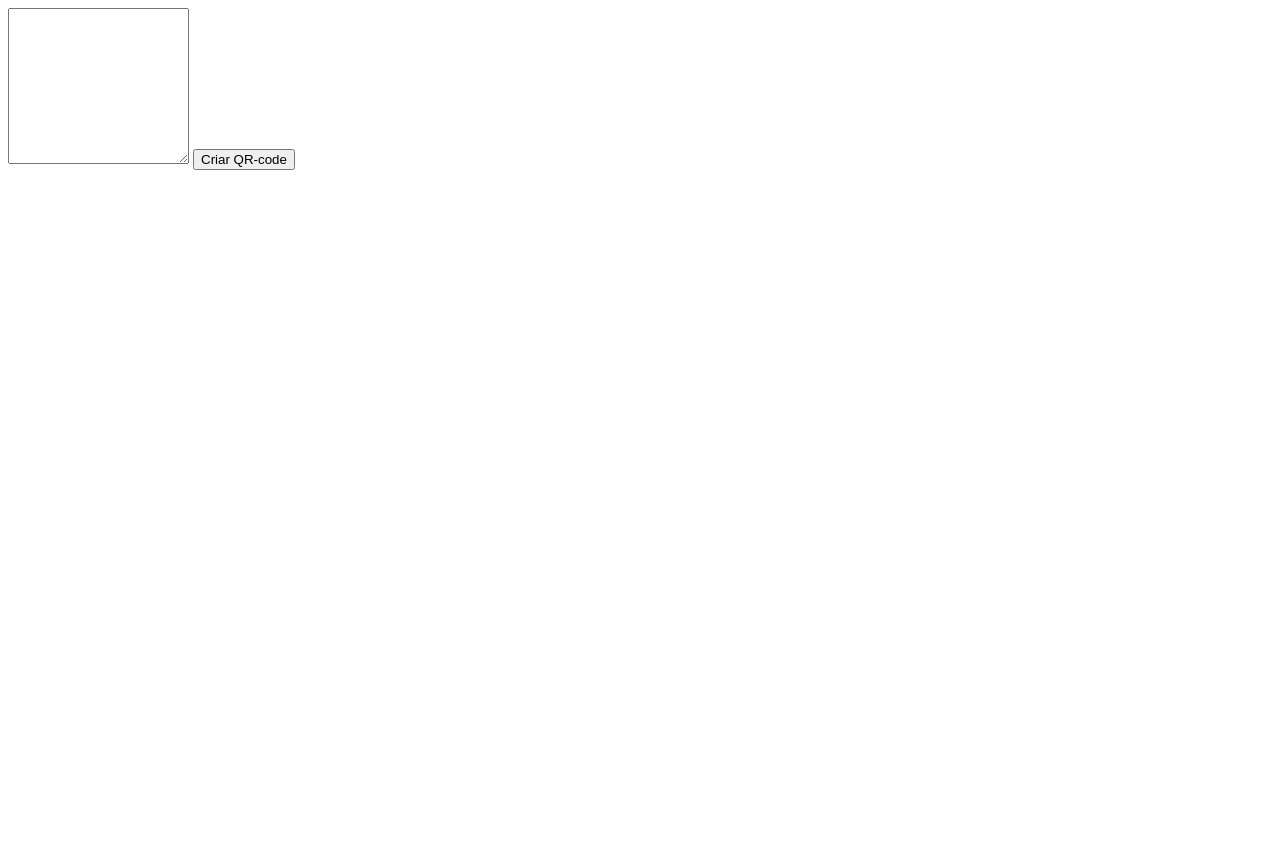
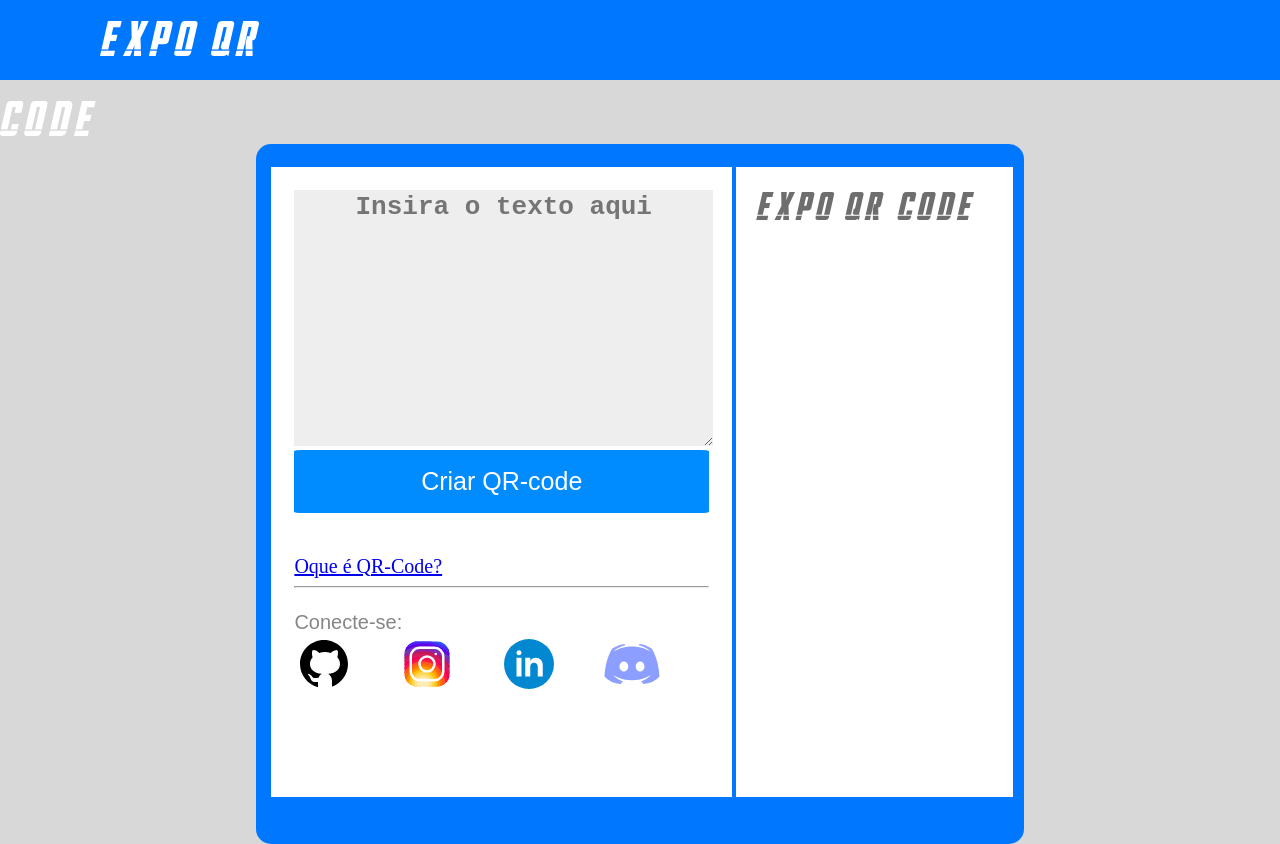
Before and after one commit to Felipesants/Qr-code-generator, a plain HTML site: page index.html in a window 1280 px wide. Before the commit the page ends 800 px from the top, so only its background shows below. Drawn offline with Linux system fonts and the light colour scheme.

Commit message:
commit concluído

```diff
--- /dev/null
+++ b/css/style.css
@@ -0,0 +1,210 @@
+@font-face {
+    font-family: 'DNY';
+    src: url(../fonts/BlackWidowMovie-d95Rg.ttf), url(fonts\WhiteDreamPersonalUseOnlyRegular-L37Rn.otf);
+}
+
+
+.navbar{
+
+    width: 100%;
+    height: 80px;
+    background-color: rgb(0, 119, 255);
+
+
+}
+
+.logo{
+
+    height: 80px;
+    top: 0;
+    width: 25%;
+
+}
+
+.expo{
+
+    font-family: 'DNY';
+    color: #ffff;
+    font-size: 50px;
+    line-height: 80px;
+    padding: 0 100px;
+
+}
+
+.expo_card{
+
+    font-family: 'DNY';
+    color: rgb(110, 110, 110);
+    font-size: 40px;
+    line-height: 80px;
+    margin: 0 20px;
+
+
+}
+
+.box-principal{
+
+    width: 60%;
+    height: 700px;
+    background-color: rgb(0, 119, 255);
+    margin-left: 20%;
+    margin-top: 5%;
+    border-radius: 15px;
+    position: relative;
+
+}
+
+.text-area{
+
+    width: 60%;
+    height: 90%;
+    vertical-align: top;
+    display: inline-block;
+    background-color: #ffff;
+    margin-left: 2%;
+    margin-top: 3%;
+
+}
+
+#txtinput{
+
+
+    margin-top: 5%;
+    width: 90%;
+    height: 40%;
+    margin-left: 5%;
+    border: none;
+    text-align: center;
+    outline: 0;
+    text-align: center;
+    font-size: 35px;
+    background-color: rgb(238, 238, 238);
+    max-height: 501px;
+    max-width: 631px;
+    min-width: 90%;
+    min-height: 40%;
+
+
+}
+
+#txtinput::placeholder{
+
+    font-size: 26px!important;
+    font-weight: 700!important;
+}
+
+
+
+
+.qr_image_dowload{
+
+    width: 36%;
+    height: 90%;
+    background-color: #ffff;
+    display: inline-block;
+    margin-top: 3%;
+
+}
+
+#QRCodeImage{
+
+    position: absolute;
+
+}
+
+.bttn-gerar{
+
+    width: 90%;
+    margin-left: 5%;
+    height: 10%;
+    background-color: rgb(0, 140, 255);
+    border: none;
+    border-radius: 2%;
+    cursor: pointer;
+    color: #ffff;
+    font-size: 25px;
+
+}
+
+.bttn-gerar:hover{
+
+    background-color: rgb(43, 86, 121);
+
+}
+
+
+
+#txtQrcode{
+
+    font-family: 'Lato', sans-serif;
+    font-size: 60px;
+
+}
+
+
+.imgQR{
+
+    margin-top: 2%;
+    margin-left: 12%;
+}
+
+.txtQRcode{
+
+    margin-top: 12%;
+    margin-left: 20%;
+    background-color: rgb(202, 202, 202);
+    width: 60%;
+    text-align: center;
+}
+
+
+
+.media{
+
+    height:30%;
+    width: 90%;
+    margin-left: 5%;
+    margin-top: 5%;
+
+
+}
+
+#lin{
+
+    margin-top: 10%;
+    width: 100%;
+
+}
+
+
+#icons{
+
+    position:absolute;
+    margin-top: 2%;
+    width: 50%;
+
+}
+
+#icons a{
+
+    margin-left: 10%;
+}
+
+#signi_qrcode{
+
+    font-size: 20px;
+    font-family: 'Tiro Telugu', serif;
+
+}
+
+#signi_qrcode::before{
+
+    color: red;
+}
+
+#conect{
+
+    font-size: 20px;
+    font-family: Fantasy;
+    color: rgb(134, 134, 134);
+}
--- a/index.html
+++ b/index.html
@@ -2,19 +2,80 @@
 <html lang="pt-br">
 
 <head>
+
     <meta charset="UTF-8">
     <meta http-equiv="X-UA-Compatible" content="IE=edge">
     <meta name="viewport" content="width=device-width, initial-scale=1.0">
     <title>Gerador QR-code</title>
+
+    <link rel="stylesheet" href="../Qr-code-generator/css/style.css">
 </head>
 
-<body>
+<body style="margin: 0; background-color:rgb(216, 216, 216);">
 
-    <textarea maxlength="256" rows="10"></textarea>
-    <button onclick="GerarQRcode()">Criar QR-code</button>
-    <img src="" alt="" id="QRCodeImage">
+    <div id="container">
+
+        <div class="navbar">
+
+            <div class="logo">
+                <label class="expo">EXPO QR-CODE</label>
+            </div>
+
+
+        </div>
+
+        <div class="box-principal">
+
+            <div class="text-area">
+
+                <textarea maxlength="256" rows="10" id="txtinput" placeholder="Insira o texto aqui"></textarea>
+                <button onclick="GerarQRcode()" class="bttn-gerar">Criar QR-code</button>
+
+                <div class="media">
+
+                    <div id="lin">
+                        <a href="https://www.kaspersky.com.br/resource-center/definitions/what-is-a-qr-code-how-to-scan" id="signi_qrcode">Oque é QR-Code?</a>
+                        <hr>
+                        <div id="icons">
+                            <label id="conect"> Conecte-se:</label>
+                            <br>
+                            <a href="https://github.com/Felipesants" style="margin-left: 0;"><img src="icons\icons8-github.svg"/></a>
+                            <a href="https://www.instagram.com/felipe_cwb2/"><img src="icons\icons8-instagram.svg"></a>
+                            <a href=""><img src="icons\icons8-linkedin-circundado.svg"></a>
+                            <a href=""><img src="icons\icons8-logo-discord-60.svg"></a>
+                        </div>
+
+                    </div>
+
+                </div>
+
+            </div>
+
+
+
+            <div class="qr_image_dowload">
+
+                    <label class="expo_card">EXPO QR-CODE</label>
+
+                    <div class="txtQRcode">
+                    <label  id="txtQrcode"></label>
+                    </div>
+
+                    <div class="imgQR">
+                    <img src="" alt="" id="QRCodeImage">
+                    </div>
+
+            </div>
+
+        </div>
+
+
+    </div>
+
+
 
     <script src="./js/script.js"></script>
+
 </body>
 
 </html>
--- a/js/script.js
+++ b/js/script.js
@@ -2,8 +2,10 @@ function GerarQRcode(){
 
     var inputUser = document.querySelector('textarea').value;
 
+    document.getElementById('txtQrcode').innerHTML = document.querySelector('textarea').value;
+
     //Api gerador de QR-code Google
-    var APIqrcode = 'https://chart.googleapis.com/chart?cht=qr&chs=500x500&chl=';
+    var APIqrcode = 'https://chart.googleapis.com/chart?cht=qr&chs=300x300&chl=';
 
     var conteudoQRcode = APIqrcode + encodeURIComponent(inputUser);
 
```
Also changed, not shown: fonts/BlackWidowMovie-d95Rg.ttf (added), icons/icons8-github.svg (added), icons/icons8-instagram.svg (added), icons/icons8-linkedin-circundado.svg (added), icons/icons8-logo-discord-60.svg (added).
